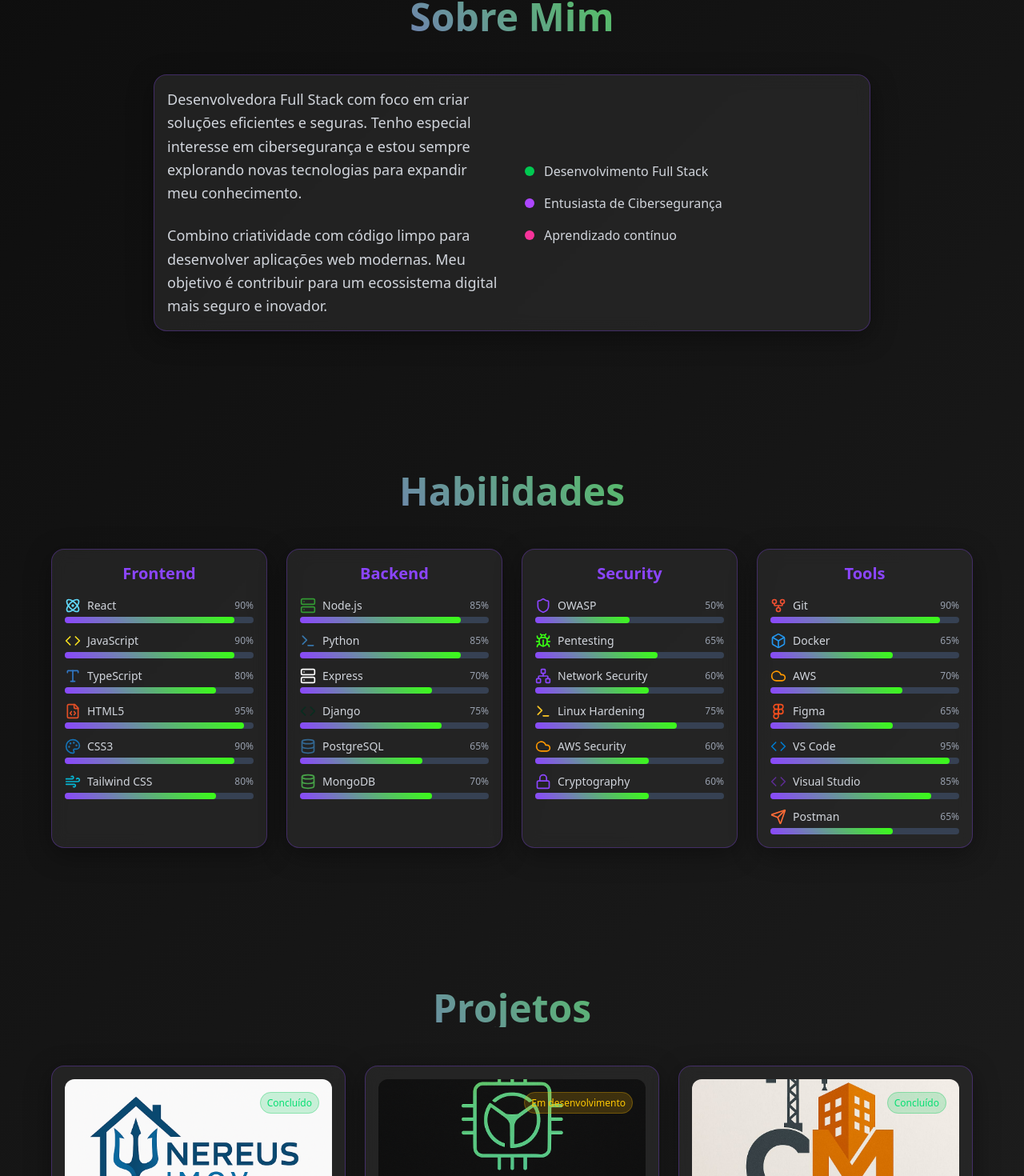
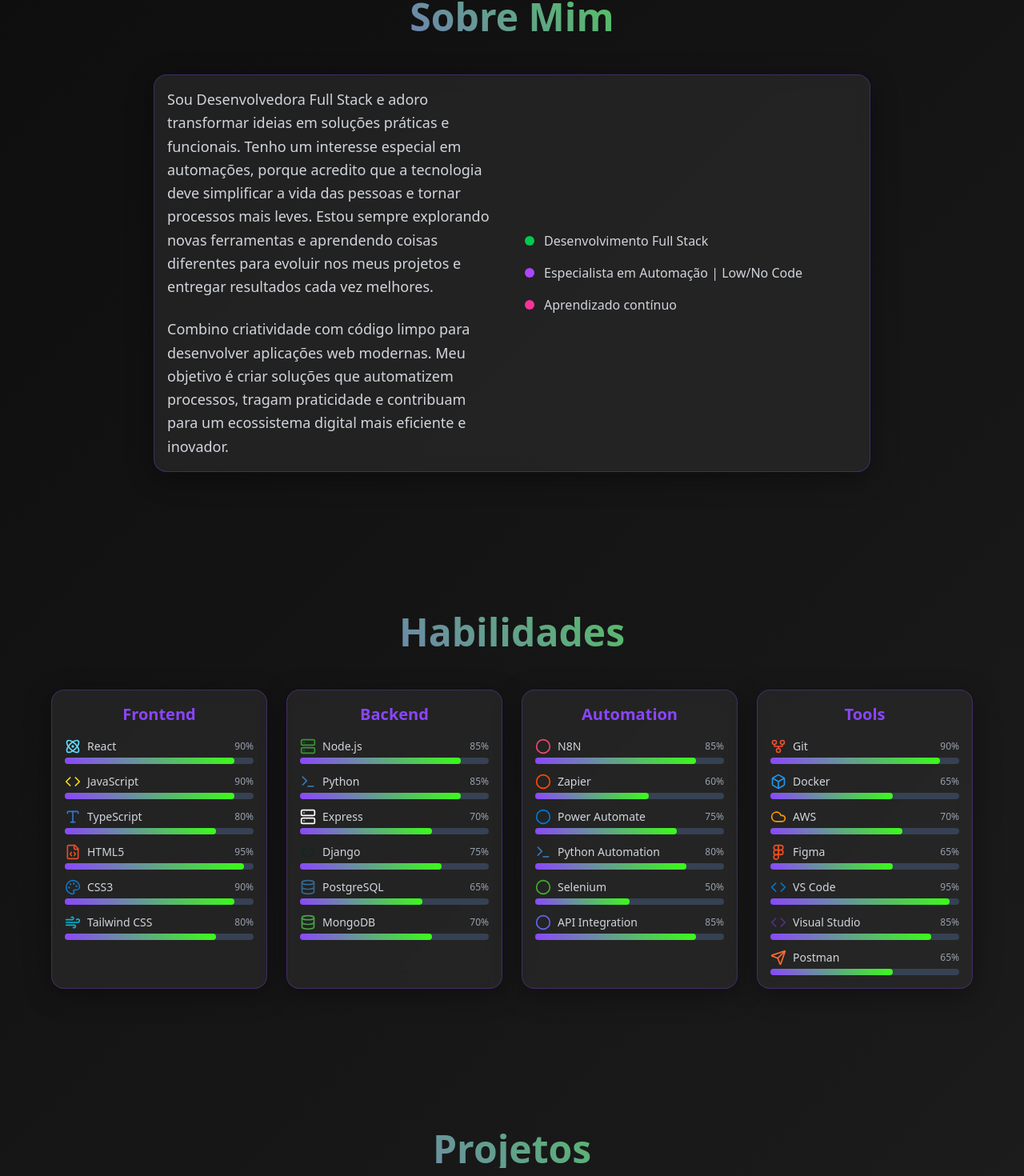
Before and after one commit to Gaab-elle/Portfolio-Gabi, a React (Vite) app: page / in a window 1280 px wide. Shown: the part 883-2353 px from the top of the page at 80% size. Built offline with nearby package versions, Linux system fonts and the light colour scheme.

Commit message:
Atualizar projeto: adicionar automação

```diff
--- a/src/components/sections/About.jsx
+++ b/src/components/sections/About.jsx
@@ -1,35 +1,44 @@
-import React from 'react';
+import React from "react";
 
 const About = ({ visibleSections, sectionRef }) => {
   return (
-        <section
-            id="about"
-            ref={sectionRef}
-            className="py-20 px-4"
+    <section id="about" ref={sectionRef} className="py-20 px-4">
+      <div className="max-w-4xl mx-auto">
+        <h2
+          className="text-4xl md:text-5xl font-bold text-center mb-12"
+          style={{
+            background: "linear-gradient(45deg, #8b45ff, #39ff14)",
+            backgroundClip: "text",
+            WebkitBackgroundClip: "text",
+            WebkitTextFillColor: "transparent",
+          }}
         >
-            <div className="max-w-4xl mx-auto">
-                <h2 className="text-4xl md:text-5xl font-bold text-center mb-12" style={{
-                    background: 'linear-gradient(45deg, #8b45ff, #39ff14)',
-                    backgroundClip: 'text',
-                    WebkitBackgroundClip: 'text',
-                    WebkitTextFillColor: 'transparent'
-                }}>
           Sobre Mim
         </h2>
 
-                <div className={`glass-card p-8 md:p-12 transition-all duration-1000 ${
-                    visibleSections.has('about') ? 'opacity-100 translate-y-0' : 'opacity-0 translate-y-10'
-                }`}>
+        <div
+          className={`glass-card p-8 md:p-12 transition-all duration-1000 ${
+            visibleSections.has("about")
+              ? "opacity-100 translate-y-0"
+              : "opacity-0 translate-y-10"
+          }`}
+        >
           <div className="grid md:grid-cols-2 gap-8 items-center">
             <div>
               <p className="text-lg text-gray-300 leading-relaxed mb-6">
-                                Desenvolvedora Full Stack com foco em criar soluções eficientes e seguras.
-                                Tenho especial interesse em cibersegurança e estou sempre explorando novas
-                                tecnologias para expandir meu conhecimento.
+                Sou Desenvolvedora Full Stack e adoro transformar ideias em
+                soluções práticas e funcionais. Tenho um interesse especial em
+                automações, porque acredito que a tecnologia deve simplificar a
+                vida das pessoas e tornar processos mais leves. Estou sempre
+                explorando novas ferramentas e aprendendo coisas diferentes para
+                evoluir nos meus projetos e entregar resultados cada vez
+                melhores.
               </p>
               <p className="text-lg text-gray-300 leading-relaxed">
-                                Combino criatividade com código limpo para desenvolver aplicações web modernas.
-                                Meu objetivo é contribuir para um ecossistema digital mais seguro e inovador.
+                Combino criatividade com código limpo para desenvolver
+                aplicações web modernas. Meu objetivo é criar soluções que
+                automatizem processos, tragam praticidade e contribuam para um
+                ecossistema digital mais eficiente e inovador.
               </p>
             </div>
             <div className="space-y-4">
@@ -39,7 +48,7 @@
               </div>
               <div className="flex items-center space-x-3 text-gray-300">
                 <div className="w-3 h-3 bg-purple-500 rounded-full" />
-                                <span>Entusiasta de Cibersegurança</span>
+                <span>Especialista em Automação | Low/No Code</span>
               </div>
               <div className="flex items-center space-x-3 text-gray-300">
                 <div className="w-3 h-3 bg-pink-500 rounded-full" />
--- a/src/components/sections/Skills.jsx
+++ b/src/components/sections/Skills.jsx
@@ -1,39 +1,42 @@
-import React from 'react';
-import DynamicLucideIcon from '../common/DynamicLucideIcon';
-import { skillsData } from '../../data/skills';
+import React from "react";
+import DynamicLucideIcon from "../common/DynamicLucideIcon";
+import { skillsData } from "../../data/skills";
 
 const Skills = ({ visibleSections, sectionRef }) => {
   return (
-        <section
-            id="skills"
-            ref={sectionRef}
-            className="py-20 px-4"
+    <section id="skills" ref={sectionRef} className="py-20 px-4">
+      <div className="max-w-6xl mx-auto">
+        <h2
+          className="text-4xl md:text-5xl font-bold text-center mb-12"
+          style={{
+            background: "linear-gradient(45deg, #8b45ff, #39ff14)",
+            backgroundClip: "text",
+            WebkitBackgroundClip: "text",
+            WebkitTextFillColor: "transparent",
+          }}
         >
-            <div className="max-w-6xl mx-auto">
-                <h2 className="text-4xl md:text-5xl font-bold text-center mb-12" style={{
-                    background: 'linear-gradient(45deg, #8b45ff, #39ff14)',
-                    backgroundClip: 'text',
-                    WebkitBackgroundClip: 'text',
-                    WebkitTextFillColor: 'transparent'
-                }}>
           Habilidades
         </h2>
 
         <div className="grid md:grid-cols-2 lg:grid-cols-4 gap-6">
-                    {Object.entries(skillsData).map(([category, skills], categoryIndex) => (
+          {Object.entries(skillsData).map(
+            ([category, skills], categoryIndex) => (
               <div
                 key={category}
                 className={`glass-card p-6 rounded-xl transition-all duration-1000 ${
-                                visibleSections.has('skills')
-                                    ? 'opacity-100 translate-y-0'
-                                    : 'opacity-0 translate-y-10'
+                  visibleSections.has("skills")
+                    ? "opacity-100 translate-y-0"
+                    : "opacity-0 translate-y-10"
                 }`}
                 style={{
                   transitionDelay: `${categoryIndex * 200}ms`,
-    minHeight: 'auto'
+                  minHeight: "auto",
                 }}
               >
-                            <h3 className="text-xl font-semibold mb-4 text-center" style={{ color: '#8b45ff' }}>
+                <h3
+                  className="text-xl font-semibold mb-4 text-center"
+                  style={{ color: "#8b45ff" }}
+                >
                   {category}
                 </h3>
                 <div className="space-y-3">
@@ -41,17 +44,26 @@
                     <div key={skill.name}>
                       <div className="flex items-center justify-between mb-1">
                         <span className="flex items-center space-x-2 text-gray-300">
-                                                <DynamicLucideIcon iconName={skill.icon} size={20} color={skill.color} />
+                          <DynamicLucideIcon
+                            iconName={skill.icon}
+                            size={20}
+                            color={skill.color}
+                          />
                           <span className="text-sm">{skill.name}</span>
                         </span>
-                                            <span className="text-xs text-gray-400">{skill.level}%</span>
+                        <span className="text-xs text-gray-400">
+                          {skill.level}%
+                        </span>
                       </div>
                       <div className="w-full bg-gray-700 rounded-full h-2">
                         <div
                           className="h-2 rounded-full transition-all duration-1000 ease-out"
                           style={{
-                                                    background: 'linear-gradient(45deg, #8b45ff, #39ff14)',
-                                                    width: visibleSections.has('skills') ? `${skill.level}%` : '0%'
+                            background:
+                              "linear-gradient(45deg, #8b45ff, #39ff14)",
+                            width: visibleSections.has("skills")
+                              ? `${skill.level}%`
+                              : "0%",
                           }}
                         />
                       </div>
@@ -59,7 +71,8 @@
                   ))}
                 </div>
               </div>
-                    ))}
+            )
+          )}
         </div>
       </div>
     </section>
--- a/src/data/projects.js
+++ b/src/data/projects.js
@@ -1,57 +1,75 @@
 export const projectsData = [
   {
-        id: 'realEstate',
-        title: 'Sistema de Gestão Imobiliária',
-        image: '/Img/Nereus.png',
-        description: 'Plataforma web desenvolvida para otimizar o controle de imóveis e residenciais, substituindo processos manuais por uma solução digital intuitiva e eficiente.',
-        technologies: ['React', 'Tailwind CSS', 'Node.js', 'MongoDB', 'Context API'],
-        category: 'Full Stack',
-        demoLink: 'https://exemplo.com',
-        codeLink: 'https://github.com/exemplo',
-        status: 'Concluído'
+    id: "realEstate",
+    title: "Sistema de Gestão Imobiliária",
+    image: "/Img/Nereus.png",
+    description:
+      "Plataforma web desenvolvida para otimizar o controle de imóveis e residenciais, substituindo processos manuais por uma solução digital intuitiva e eficiente.",
+    technologies: [
+      "React",
+      "Tailwind CSS",
+      "Node.js",
+      "MongoDB",
+      "Context API",
+    ],
+    category: "Full Stack",
+    demoLink: "https://exemplo.com",
+    codeLink: "https://github.com/exemplo",
+    status: "Em desenvolvimento",
   },
   {
-        id: 'osManagement',
-        title: 'Sistema de Gestão OS',
-        image: '/Img/YggOS.png',
-        description: 'Sistema focado em técnicos de manutenção de hardware para organizar e gerenciar ordens de serviço.',
-        technologies: ['React', 'Node.js', 'MongoDB', 'Express', 'JWT'],
-        category: 'Full Stack',
-        demoLink: 'https://exemplo.com',
-        codeLink: 'https://github.com/exemplo',
-        status: 'Em desenvolvimento'
+    id: "osManagement",
+    title: "Sistema de Gestão OS",
+    image: "/Img/YggOS.png",
+    description:
+      "Sistema focado em técnicos de manutenção de hardware para organizar e gerenciar ordens de serviço.",
+    technologies: ["React", "Node.js", "MongoDB", "Express", "JWT"],
+    category: "Full Stack",
+    demoLink: "https://exemplo.com",
+    codeLink: "https://github.com/exemplo",
+    status: "Em desenvolvimento",
   },
   {
-        id: 'builderWebsite',
-        title: 'Site para Empreiteiro',
-        image: '/Img/cm.jpeg',
-        description: 'Site institucional desenvolvido para um empreiteiro, com foco em apresentar serviços de construção civil.',
-        technologies: ['HTML5', 'CSS3', 'JavaScript', 'SEO'],
-        category: 'Frontend',
-        demoLink: 'https://exemplo.com',
-        codeLink: 'https://github.com/exemplo',
-        status: 'Concluído'
+    id: "builderWebsite",
+    title: "Site para Empreiteiro",
+    image: "/Img/cm.jpeg",
+    description:
+      "Site institucional desenvolvido para um empreiteiro, com foco em apresentar serviços de construção civil.",
+    technologies: ["HTML5", "CSS3", "JavaScript", "SEO"],
+    category: "Frontend",
+    demoLink: "https://exemplo.com",
+    codeLink: "https://github.com/exemplo",
+    status: "Concluído",
   },
   {
-        id: 'printerManagement',
-        title: 'Sistema de Gerenciamento de Impressoras',
-        image: 'https://images.unsplash.com/photo-1612198188060-c7c2a3b66eae?w=400&h=250&fit=crop&crop=center',
-        description: 'Software robusto para o gerenciamento centralizado de impressoras, permitindo monitoramento de status e controle de filas.',
-        technologies: ['C#', '.NET', 'SQL Server', 'Windows Forms'],
-        category: 'Desktop/Backend',
-        demoLink: '#',
-        codeLink: '#',
-        status: 'Em desenvolvimento'
+    id: "printerManagement",
+    title: "Sistema de Gerenciamento de Impressoras",
+    image:
+      "https://images.unsplash.com/photo-1612198188060-c7c2a3b66eae?w=400&h=250&fit=crop&crop=center",
+    description:
+      "Software robusto para o gerenciamento centralizado de impressoras, permitindo monitoramento de status e controle de filas.",
+    technologies: ["C#", ".NET", "SQL Server", "Windows Forms"],
+    category: "Desktop/Backend",
+    demoLink: "#",
+    codeLink: "#",
+    status: "Em desenvolvimento",
   },
   {
-        id: 'cybersecurity',
-        title: 'Análise de Vulnerabilidades',
-        image: 'https://images.unsplash.com/photo-1563206767-5b18f218e8de?w=400&h=250&fit=crop&crop=center',
-        description: 'Projeto de análise e correção de vulnerabilidades em aplicações web, implementando práticas de segurança.',
-        technologies: ['Python', 'OWASP', 'Kali Linux', 'Burp Suite'],
-        category: 'Security',
+    id: "ai-automation",
+    title: "Agente de IA para Automação de CRM",
+    image: "/Img/IA.jpeg",
+    description:
+      "Agente de IA integrado ao CRM que automatiza o processamento e distribuição de informações de eventos da empresa que trabalho via Telegram.",
+    technologies: [
+      "N8N",
+      "OpenAI",
+      "Telegram Bot API",
+      "Meeventos",
+      "API Integration",
+    ],
+    category: "Automation",
     demoLink: null,
-        codeLink: 'https://github.com/exemplo',
-        status: 'Concluído'
-    }
+    codeLink: "https://github.com/exemplo",
+    status: "Concluído",
+  },
 ];
--- a/src/data/skills.js
+++ b/src/data/skills.js
@@ -1,35 +1,45 @@
 export const skillsData = {
-    'Frontend': [
-        { name: 'React', level: 90, icon: 'react', color: '#61DAFB' },
-        { name: 'JavaScript', level: 90, icon: 'javascript', color: '#F7DF1E' },
-        { name: 'TypeScript', level: 80, icon: 'typescript', color: '#3178C6' },
-        { name: 'HTML5', level: 95, icon: 'html5', color: '#E34F26' },
-        { name: 'CSS3', level: 90, icon: 'css3', color: '#1572B6' },
-        { name: 'Tailwind CSS', level: 80, icon: 'tailwind', color: '#06B6D4' }
-    ],
-    'Backend': [
-        { name: 'Node.js', level: 85, icon: 'nodejs', color: '#339933' },
-        { name: 'Python', level: 85, icon: 'python', color: '#3776AB' },
-        { name: 'Express', level: 70, icon: 'express', color: '#ffffff' },
-        { name: 'Django', level: 75, icon: 'django', color: '#092E20' },
-        { name: 'PostgreSQL', level: 65, icon: 'postgresql', color: '#336791' },
-        { name: 'MongoDB', level: 70, icon: 'mongodb', color: '#47A248' }
-    ],
-    'Security': [
-        { name: 'OWASP', level: 50, icon: 'owasp', color: '#8b45ff' },
-        { name: 'Pentesting', level: 65, icon: 'pentesting', color: '#39ff14' },
-        { name: 'Network Security', level: 60, icon: 'networksecurity', color: '#8b45ff' },
-        { name: 'Linux Hardening', level: 75, icon: 'linuxhardening', color: '#FCC624' },
-        { name: 'AWS Security', level: 60, icon: 'awssecurity', color: '#FF9900' },
-        { name: 'Cryptography', level: 60, icon: 'cryptography', color: '#8b45ff' }
-    ],
-    'Tools': [
-        { name: 'Git', level: 90, icon: 'git', color: '#F05032' },
-        { name: 'Docker', level: 65, icon: 'docker', color: '#2496ED' },
-        { name: 'AWS', level: 70, icon: 'aws', color: '#FF9900' },
-        { name: 'Figma', level: 65, icon: 'figma', color: '#F24E1E' },
-        { name: 'VS Code', level: 95, icon: 'vscode', color: '#007ACC' },
-        { name: 'Visual Studio', level: 85, icon: 'visualstudio', color: '#5C2D91' },
-        { name: 'Postman', level: 65, icon: 'postman', color: '#FF6C37' }
-    ]
+  Frontend: [
+    { name: "React", level: 90, icon: "react", color: "#61DAFB" },
+    { name: "JavaScript", level: 90, icon: "javascript", color: "#F7DF1E" },
+    { name: "TypeScript", level: 80, icon: "typescript", color: "#3178C6" },
+    { name: "HTML5", level: 95, icon: "html5", color: "#E34F26" },
+    { name: "CSS3", level: 90, icon: "css3", color: "#1572B6" },
+    { name: "Tailwind CSS", level: 80, icon: "tailwind", color: "#06B6D4" },
+  ],
+  Backend: [
+    { name: "Node.js", level: 85, icon: "nodejs", color: "#339933" },
+    { name: "Python", level: 85, icon: "python", color: "#3776AB" },
+    { name: "Express", level: 70, icon: "express", color: "#ffffff" },
+    { name: "Django", level: 75, icon: "django", color: "#092E20" },
+    { name: "PostgreSQL", level: 65, icon: "postgresql", color: "#336791" },
+    { name: "MongoDB", level: 70, icon: "mongodb", color: "#47A248" },
+  ],
+  Automation: [
+    { name: "N8N", level: 85, icon: "n8n", color: "#ea4b71" },
+    { name: "Zapier", level: 60, icon: "zapier", color: "#ff4a00" },
+    {
+      name: "Power Automate",
+      level: 75,
+      icon: "powerautomate",
+      color: "#0078d4",
+    },
+    { name: "Python Automation", level: 80, icon: "python", color: "#3776ab" },
+    { name: "Selenium", level: 50, icon: "selenium", color: "#43b02a" },
+    { name: "API Integration", level: 85, icon: "api", color: "#6366f1" },
+  ],
+  Tools: [
+    { name: "Git", level: 90, icon: "git", color: "#F05032" },
+    { name: "Docker", level: 65, icon: "docker", color: "#2496ED" },
+    { name: "AWS", level: 70, icon: "aws", color: "#FF9900" },
+    { name: "Figma", level: 65, icon: "figma", color: "#F24E1E" },
+    { name: "VS Code", level: 95, icon: "vscode", color: "#007ACC" },
+    {
+      name: "Visual Studio",
+      level: 85,
+      icon: "visualstudio",
+      color: "#5C2D91",
+    },
+    { name: "Postman", level: 65, icon: "postman", color: "#FF6C37" },
+  ],
 };
--- a/src/data/techIcons.js
+++ b/src/data/techIcons.js
@@ -1,12 +1,18 @@
 export const techIcons = [
-    { icon: 'react', name: 'React', color: '#61DAFB' },
-    { icon: 'javascript', name: 'JavaScript', color: '#F7DF1E' },
-    { icon: 'typescript', name: 'TypeScript', color: '#3178C6' },
-    { icon: 'html5', name: 'HTML5', color: '#E34F26' },
-    { icon: 'css3', name: 'CSS3', color: '#1572B6' },
-    { icon: 'nodejs', name: 'Node.js', color: '#339933' },
-    { icon: 'python', name: 'Python', color: '#3776AB' },
-    { icon: 'git', name: 'Git', color: '#F05032' },
-    { icon: 'docker', name: 'Docker', color: '#2496ED' },
-    { icon: 'github', name: 'GitHub', color: '#ffffff' },
+  { icon: "react", name: "React", color: "#61DAFB" },
+  { icon: "javascript", name: "JavaScript", color: "#F7DF1E" },
+  { icon: "typescript", name: "TypeScript", color: "#3178C6" },
+  { icon: "html5", name: "HTML5", color: "#E34F26" },
+  { icon: "css3", name: "CSS3", color: "#1572B6" },
+  { icon: "nodejs", name: "Node.js", color: "#339933" },
+  { icon: "python", name: "Python", color: "#3776AB" },
+  { icon: "git", name: "Git", color: "#F05032" },
+  { icon: "docker", name: "Docker", color: "#2496ED" },
+  { icon: "github", name: "GitHub", color: "#ffffff" },
+  { icon: "workflow", name: "Workflow", color: "#ea4b71" },
+  { icon: "zap", name: "Zapier", color: "#ff4a00" },
+  { icon: "settings", name: "Settings", color: "#0078d4" },
+  { icon: "code", name: "Code", color: "#3776ab" },
+  { icon: "bot", name: "Bot", color: "#43b02a" },
+  { icon: "plug", name: "API Integration", color: "#6366f1" },
 ];
```
Also changed, not shown: src/PortfolioGabi.jsx (+63 -48 lines), src/components/modals/BlogModal.jsx (+57 -28 lines), src/components/sections/Hero.jsx (+42 -17 lines), public/Img/IA.jpeg (added), 1 other file (tests, documents, lock files or other folders). Lines whose indentation alone changed are shown as unchanged.
